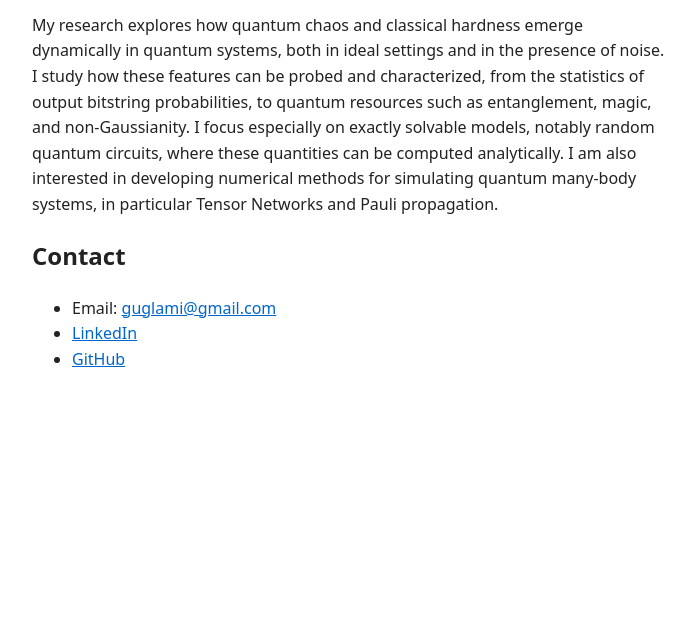
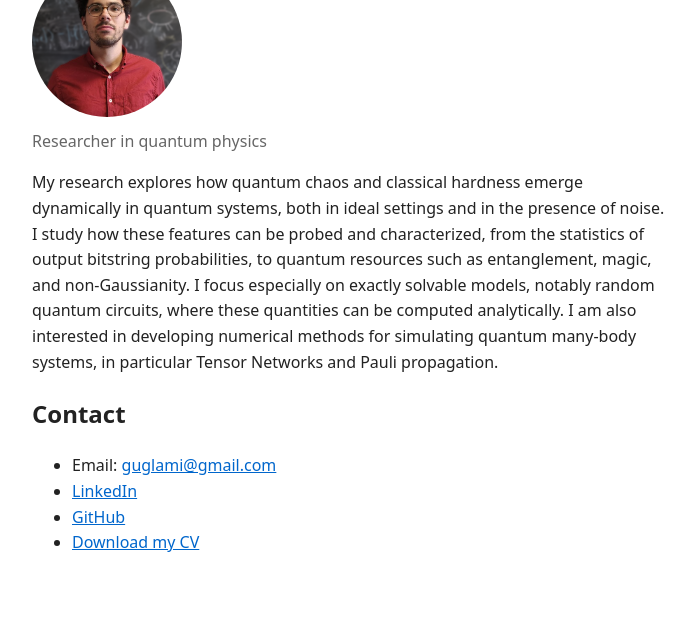
Before and after one commit to guglielmolami/guglielmolami.github.io, a plain HTML site: page index.html in a window 1280 px wide. Shown: the part 164-800 px from the top of the page, without its empty margins (288-982 px from the left). Drawn offline with Linux system fonts and the light colour scheme.

Commit message:
Picture and CV

```diff
--- a/index.html
+++ b/index.html
@@ -20,6 +20,7 @@
 </head>
 <body>
   <h1>Guglielmo Lami</h1>
+  <img src="photo.png" alt="Photo of me" style="width:150px; height:150px; border-radius:50%; object-fit:cover;">
   <p class="subtitle">Researcher in quantum physics</p>
 
   <p>My research explores how quantum chaos and classical hardness emerge dynamically in quantum systems, both in ideal settings and in the presence of noise.
@@ -32,6 +33,7 @@ I am also interested in developing numerical methods for simulating quantum many
     <li>Email: <a href="mailto:guglami@gmail.com">guglami@gmail.com</a></li>
     <li><a href="https://www.linkedin.com/in/guglielmo-lami-24203118a/">LinkedIn</a></li>
     <li><a href="https://github.com/guglielmolami">GitHub</a></li>
+    <li><a href="my_cv.pdf" target="_blank">Download my CV</a></li>
   </ul>
 </body>
 </html>
```
Also changed, not shown: photo.png (added), 1 other file.
